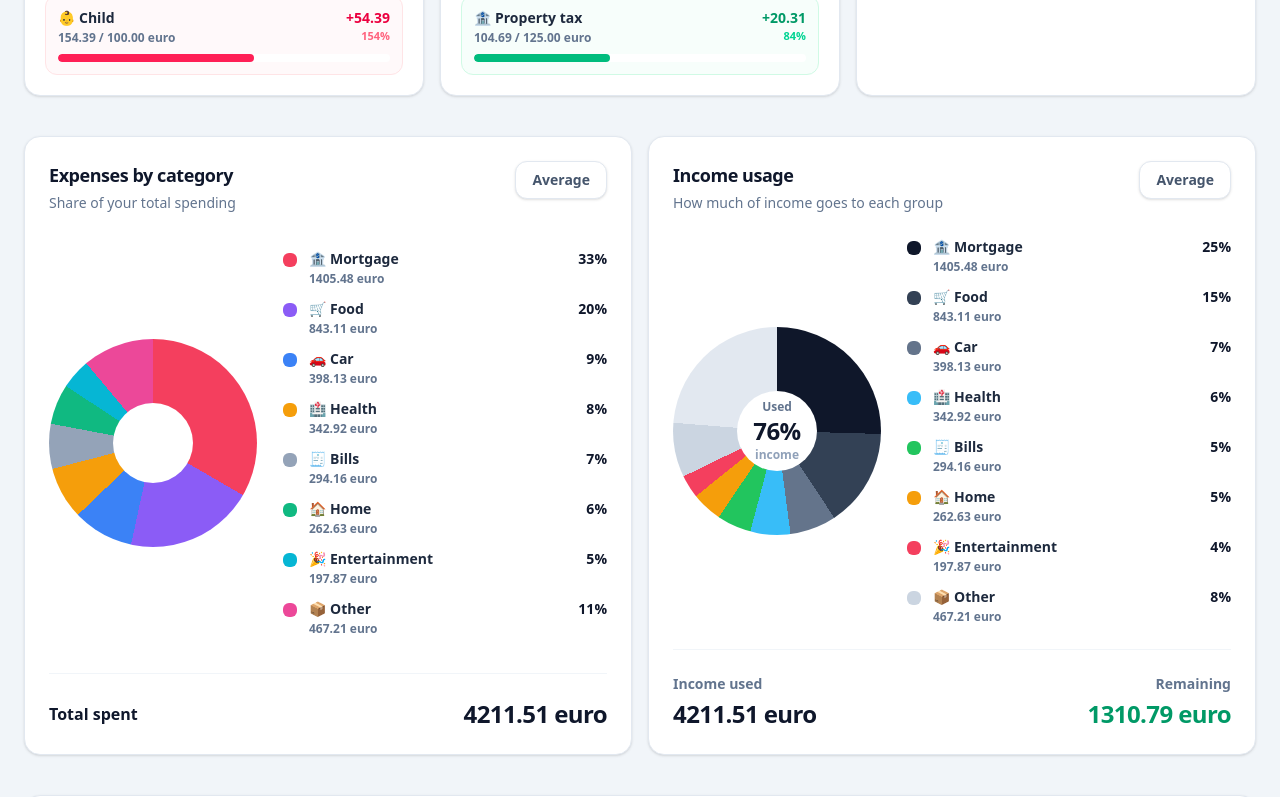
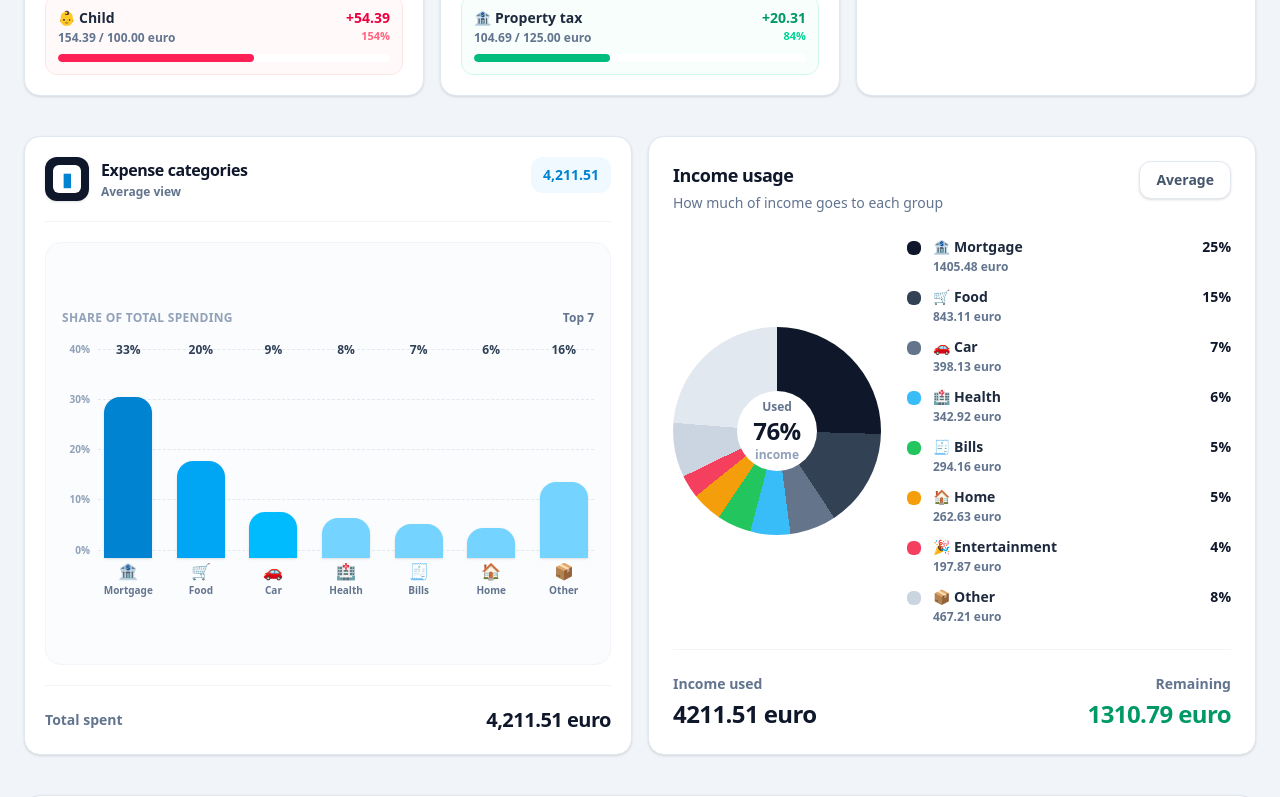
Before and after one commit to oleksaGrzegorz/budget-app, a React (Vite) app: page / in a window 1280 px wide. Shown: the part 1280-2077 px from the top of the page. Built offline with nearby package versions, Linux system fonts and the light colour scheme; no server answers.

Commit message:
refactor: simplify ExpensesByCategoryChart layout and enhance data presentation with improved formatting

```diff
--- a/src/components/ExpensesByCategoryChart/ExpensesByCategoryChart.tsx
+++ b/src/components/ExpensesByCategoryChart/ExpensesByCategoryChart.tsx
@@ -11,18 +11,13 @@ interface ExpensesByCategoryChartProps {
   period: PeriodOption;
 }
 
-const chartColors = [
-  "#f43f5e",
-  "#8b5cf6",
-  "#3b82f6",
-  "#f59e0b",
-  "#94a3b8",
-  "#10b981",
-  "#06b6d4",
-  "#ec4899",
-];
+const maxVisibleItems = 6;
 
-const maxVisibleItems = 7;
+const formatMoney = (value: number) =>
+  value.toLocaleString("en-US", {
+    minimumFractionDigits: 2,
+    maximumFractionDigits: 2,
+  });
 
 export const ExpensesByCategoryChart = ({
   expenses,
@@ -67,107 +62,135 @@ export const ExpensesByCategoryChart = ({
 
   const total = items.reduce((sum, item) => sum + item.value, 0);
 
-  let currentPercent = 0;
+  return (
+    <section className="flex h-full flex-col rounded-2xl border border-slate-200 bg-white p-5 shadow-sm">
+      <div className="mb-5 flex items-start justify-between gap-4">
+        <div className="flex items-center gap-3">
+          <div className="flex h-11 w-11 shrink-0 items-center justify-center rounded-xl bg-slate-900 shadow-sm">
+            <span className="flex h-7 w-7 items-center justify-center rounded-md bg-white text-lg font-black text-sky-600">
+              ▮
+            </span>
+          </div>
 
-  const gradient =
-    total > 0
-      ? items
-          .map((item, index) => {
-            const percent = (item.value / total) * 100;
-            const start = currentPercent;
-            const end = currentPercent + percent;
+          <div>
+            <h3 className="text-base font-black tracking-tight text-slate-900">
+              Expense categories
+            </h3>
 
-            currentPercent = end;
-
-            return `${chartColors[index]} ${start}% ${end}%`;
-          })
-          .join(", ")
-      : "#e2e8f0 0% 100%";
-
-  return (
-    <section className="flex h-full flex-col rounded-2xl border border-slate-200 bg-white p-5 shadow-sm sm:p-6">
-      <div className="mb-6 flex items-start justify-between gap-4">
-        <div>
-          <h2 className="text-lg font-bold tracking-tight text-slate-900">
-            Expenses by category
-          </h2>
-
-          <p className="mt-1 text-sm font-medium text-slate-500">
-            Share of your total spending
-          </p>
+            <p className="mt-0.5 text-xs font-semibold text-slate-500">
+              {period === "average" ? "Average view" : `Month ${period}`}
+            </p>
+          </div>
         </div>
 
-        <span className="rounded-xl border border-slate-200 bg-white px-4 py-2 text-sm font-bold text-slate-600 shadow-sm">
-          {period === "average" ? "Average" : period}
-        </span>
+        {total > 0 && (
+          <span className="rounded-xl bg-sky-50 px-3 py-2 text-sm font-black text-sky-600">
+            {formatMoney(total)}
+          </span>
+        )}
       </div>
+
+      <div className="h-px bg-slate-100" />
 
       {total > 0 ? (
         <>
-          <div className="grid flex-1 gap-6 lg:grid-cols-[210px_1fr] lg:items-center">
-            <div className="flex justify-center lg:justify-start">
-              <div
-                className="relative h-52 w-52 rounded-full"
-                style={{
-                  background: `conic-gradient(${gradient})`,
-                }}
-              >
-                <div className="absolute inset-16 rounded-full bg-white" />
+          <div className="mt-5 flex flex-1 flex-col justify-center rounded-2xl border border-slate-100 bg-slate-50/60 p-4">
+            <div className="mb-4 flex items-center justify-between">
+              <span className="text-xs font-black uppercase tracking-wide text-slate-400">
+                Share of total spending
+              </span>
 
-                <div className="absolute inset-0 flex flex-col items-center justify-center">
-
-                </div>
-              </div>
+              <span className="text-xs font-black text-slate-500">
+                Top {items.length}
+              </span>
             </div>
 
-            <div className="space-y-3">
-              {items.map((item, index) => {
-                const percent = (item.value / total) * 100;
+            <div className="relative h-64">
+              <div className="absolute inset-x-0 top-0 bottom-10 flex flex-col justify-between">
+                {[40, 30, 20, 10, 0].map((mark) => (
+                  <div key={mark} className="flex items-center gap-2">
+                    <span className="w-7 text-right text-[10px] font-black text-slate-400">
+                      {mark}%
+                    </span>
 
-                return (
-                  <div key={item.name} className="flex items-start gap-3">
-                    <span
-                      className="mt-1 h-3.5 w-3.5 shrink-0 rounded-md"
-                      style={{ backgroundColor: chartColors[index] }}
-                    />
+                    <div className="h-px flex-1 border-t border-dashed border-slate-200" />
+                  </div>
+                ))}
+              </div>
 
-                    <div className="min-w-0 flex-1">
-                      <div className="flex items-center justify-between gap-3">
-                        <span className="text-sm font-bold text-slate-800">
-                          <span className="mr-1">{item.emoji}</span>
-                          {item.name}
-                        </span>
+              <div className="absolute left-9 right-0 top-0 bottom-10 flex items-end justify-between gap-3">
+                {items.map((item, index) => {
+                  const percent = (item.value / total) * 100;
+                  const height = Math.min(percent, 40) / 40 * 100;
 
-                        <span className="shrink-0 text-sm font-black text-slate-900">
-                          {percent.toFixed(0)}%
-                        </span>
+                  return (
+                    <div
+                      key={item.name}
+                      className="group flex h-full min-w-0 flex-1 flex-col items-center justify-end"
+                      title={`${item.name}: ${formatMoney(item.value)} euro (${percent.toFixed(1)}%)`}
+                    >
+                      <div className="mb-2 text-xs font-black text-slate-700">
+                        {percent.toFixed(0)}%
                       </div>
 
-                      <div className="mt-0.5 text-xs font-semibold text-slate-500">
-                        {item.value.toFixed(2)} euro
+                      <div className="flex h-full w-full max-w-12 items-end justify-center">
+                        <div
+                          className={`w-full rounded-t-2xl shadow-sm transition-all duration-500 ${
+                            index === 0
+                              ? "bg-sky-600"
+                              : index === 1
+                                ? "bg-sky-500"
+                                : index === 2
+                                  ? "bg-sky-400"
+                                  : "bg-sky-300"
+                          }`}
+                          style={{
+                            height: `${Math.max(height, 6)}%`,
+                          }}
+                        />
                       </div>
                     </div>
+                  );
+                })}
+              </div>
+
+              <div className="absolute left-9 right-0 bottom-0 flex justify-between gap-3">
+                {items.map((item) => (
+                  <div
+                    key={item.name}
+                    className="min-w-0 flex-1 text-center"
+                    title={item.name}
+                  >
+                    <div className="text-base leading-none">{item.emoji}</div>
+
+                    <div className="mt-1 truncate text-[10px] font-black text-slate-500">
+                      {item.name}
+                    </div>
                   </div>
-                );
-              })}
+                ))}
+              </div>
             </div>
           </div>
 
-          <div className="my-6 h-px bg-slate-100" />
+          <div className="my-5 h-px bg-slate-100" />
 
           <div className="flex items-center justify-between gap-4">
-            <span className="text-base font-bold text-slate-900">
+            <span className="text-sm font-bold text-slate-500">
               Total spent
             </span>
 
-            <span className="text-2xl font-black tracking-tight text-slate-900">
-              {total.toFixed(2)} euro
+            <span className="text-xl font-black tracking-tight text-slate-900">
+              {formatMoney(total)} euro
             </span>
           </div>
         </>
       ) : (
-        <div className="flex flex-1 items-center justify-center rounded-xl bg-slate-50 px-4 py-8 text-center text-sm font-medium text-slate-400">
-          No expenses for selected period
+        <div className="mt-5 flex flex-1 flex-col items-center justify-center rounded-xl bg-slate-50 px-4 py-8 text-center">
+          <div className="text-sm font-black text-slate-700">No expenses</div>
+
+          <div className="mt-1 text-xs font-semibold text-slate-500">
+            No category data for selected period
+          </div>
         </div>
       )}
     </section>
```
